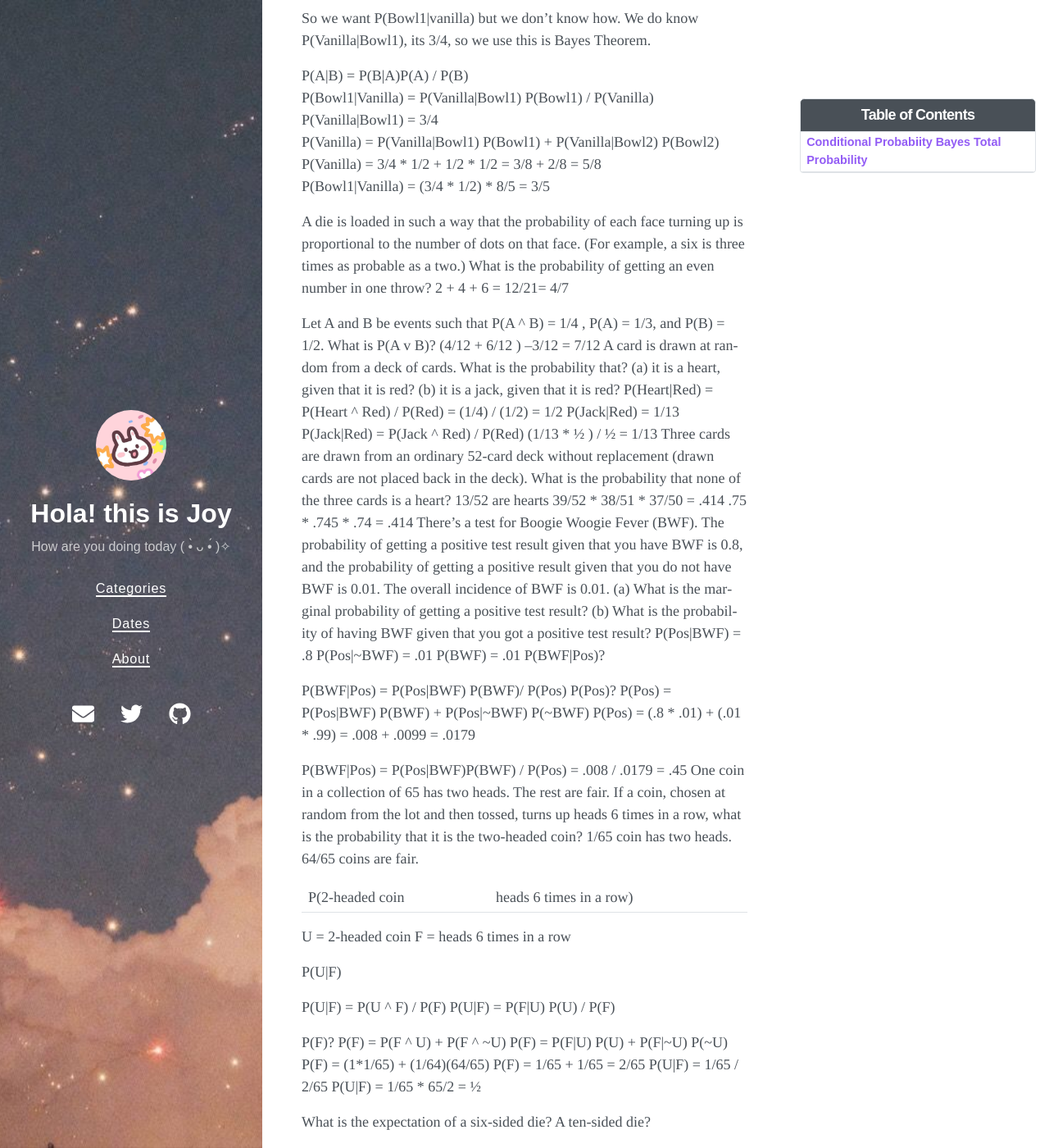
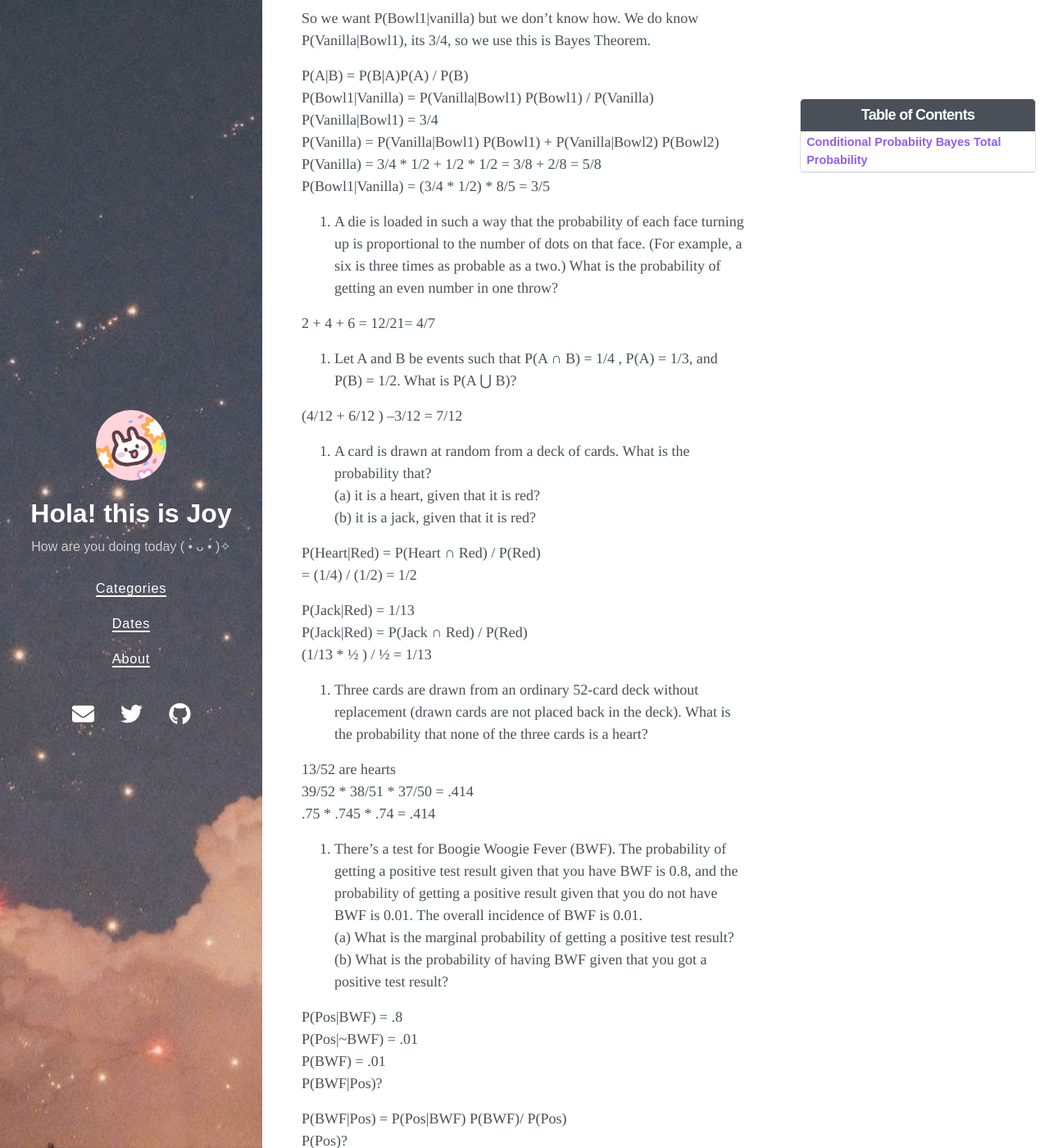
Before and after one commit to Joy3Luo/mathnotes, a Jekyll site: the page built from _posts/2021-01-23-enpm808w.md, in a window 1280 px wide and 1400 px high, scrolled down 2412 px. Shown: the whole window at 82% size. Built offline with Jekyll 4.4.1, drawn with Linux system fonts in a browser that asks for light colours; nearby versions of some CDN libraries; some of the changed lines change nothing that is shown; some of the changed text lies outside the part shown.

Commit message:
Update 2021-01-23-enpm808w.md

```diff
--- a/_posts/2021-01-23-enpm808w.md
+++ b/_posts/2021-01-23-enpm808w.md
@@ -79,7 +79,7 @@
 
 Suppose we have a partition B1, B2..BK then any event A is a union of its parts:
 
-A = (A ∩ B1) ∪  (A ∩ B2) ∪  … (A ∩ BK)<br/>
+A = (A ∩ B1) ⋃  (A ∩ B2) ⋃  … (A ∩ BK)<br/>
 P(A) = P(A ∩ B1) + (A ∩ B2) + … (A ∩ BK)<br/>
 P(A) = P(A\|B1) P(B1) + P(A\|B2) P(B2) + … P(A\|BK)P(K) (Apply Multiplicative Rule)
 
@@ -135,58 +135,72 @@
 P(Bowl1\|Vanilla) = (3/4 * 1/2) * 8/5 = 3/5<br/>
 
 
+1. A die is loaded in such a way that the probability of each face turning up is proportional to the number of dots on that face. (For example, a six is three times as probable as a two.) What is the probability of getting an even number in one throw?
 
-A die is loaded in such a way that the probability of each face turning up is proportional to the number of dots on that face. (For example, a six is three times as probable as a two.) What is the probability of getting an even number in one throw?
- 2 +  4  + 6 = 12/21= 4/7
+2 +  4  + 6 = 12/21= 4/7
 
-Let A and B be events such that P(A ^ B) = 1/4 , P(A) = 1/3, and P(B) = 1/2. What is P(A v B)?
+2. Let A and B be events such that P(A ∩ B) = 1/4 , P(A) = 1/3, and P(B) = 1/2. What is P(A ⋃ B)?
+
 (4/12 + 6/12 ) –3/12  = 7/12
-A card is drawn at random from a deck of cards. What is the probability that? (a) it is a heart, given that it is red? (b) it is a jack, given that it is red?
-P(Heart\|Red) = P(Heart ^ Red) / P(Red)
-= (1/4) / (1/2) = 1/2
-P(Jack\|Red) = 1/13
-P(Jack\|Red) = P(Jack ^ Red) / P(Red)
-(1/13 * ½ ) / ½ = 1/13
-Three cards are drawn from an ordinary 52-card deck without replacement (drawn cards are not placed back in the deck). What is the probability that none of the three cards is a heart?
-13/52 are hearts
-39/52 * 38/51 * 37/50 = .414
-.75 * .745 * .74 = .414
-There’s a test for Boogie Woogie Fever (BWF). The probability of getting a positive test result given that you have BWF is 0.8, and the probability of getting a positive result given that you do not have BWF is 0.01. The overall incidence of BWF is 0.01. (a) What is the marginal probability of getting a positive test result?
-(b) What is the probability of having BWF given that you got a positive test result?
-P(Pos\|BWF) = .8
-P(Pos|~BWF) = .01
-P(BWF) = .01
-P(BWF\|Pos)?
 
-P(BWF\|Pos) = P(Pos\|BWF) P(BWF)/ P(Pos)
-P(Pos)?
-P(Pos) = P(Pos\|BWF) P(BWF) + P(Pos|~BWF) P(~BWF)
-P(Pos) = (.8 * .01)   + (.01 * .99) = .008 + .0099 = .0179
+3. A card is drawn at random from a deck of cards. What is the probability that? <br/>
+(a) it is a heart, given that it is red?<br/>
+(b) it is a jack, given that it is red?<br/>
 
-P(BWF\|Pos) = P(Pos\|BWF)P(BWF) / P(Pos) = .008 / .0179 = .45
-One coin in a collection of 65 has two heads. The rest are fair. If a coin, chosen at random from the lot and then tossed, turns up heads 6 times in a row, what is the probability that it is the two-headed coin?
-1/65 coin has two heads.
-64/65 coins are fair.
+P(Heart\|Red) = P(Heart ∩ Red) / P(Red)<br/>
+= (1/4) / (1/2) = 1/2<br/>
 
-P(2-headed coin | heads 6 times in a row)
+P(Jack\|Red) = 1/13<br/>
+P(Jack\|Red) = P(Jack ∩ Red) / P(Red)<br/>
+(1/13 * ½ ) / ½ = 1/13<br/>
 
-U = 2-headed coin
-F = heads 6 times in a row
+4. Three cards are drawn from an ordinary 52-card deck without replacement (drawn cards are not placed back in the deck). What is the probability that none of the three cards is a heart?<br/>
 
-P(U\|F)
+13/52 are hearts<br/>
+39/52 * 38/51 * 37/50 = .414<br/>
+.75 * .745 * .74 = .414<br/>
 
-P(U\|F) = P(U ^ F) / P(F)
-P(U\|F) = P(F\|U) P(U) / P(F)
+5. There’s a test for Boogie Woogie Fever (BWF). The probability of getting a positive test result given that you have BWF is 0.8, and the probability of getting a positive result given that you do not have BWF is 0.01. The overall incidence of BWF is 0.01. <br/>
+(a) What is the marginal probability of getting a positive test result?<br/>
+(b) What is the probability of having BWF given that you got a positive test result?<br/>
 
-P(F)?
-P(F) = P(F ^ U) + P(F ^ ~U)
-P(F) = P(F\|U) P(U) + P(F|~U) P(~U)
-P(F) = (1*1/65) + (1/64)(64/65)
-P(F) = 1/65 + 1/65 = 2/65
-P(U\|F) = 1/65 / 2/65
-P(U\|F) = 1/65 * 65/2 = ½
+P(Pos\|BWF) = .8<br/>
+P(Pos|~BWF) = .01<br/>
+P(BWF) = .01<br/>
+P(BWF\|Pos)?<br/>
 
-What is the expectation of a six-sided die? A ten-sided die?
+P(BWF\|Pos) = P(Pos\|BWF) P(BWF)/ P(Pos)<br/>
+P(Pos)?<br/>
+P(Pos) = P(Pos\|BWF) P(BWF) + P(Pos|~BWF) P(~BWF)<br/>
+P(Pos) = (.8 * .01)   + (.01 * .99) = .008 + .0099 = .0179<br/>
 
-1(1/6) + 2(1/6) … 6(1/6) = 3.5
-1(1/10) + 2(1/10) … 10(1/10) = 5.5
+P(BWF\|Pos) = P(Pos\|BWF)P(BWF) / P(Pos) = .008 / .0179 = .45<br/>
+
+
+6. One coin in a collection of 65 has two heads. The rest are fair. If a coin, chosen at random from the lot and then tossed, turns up heads 6 times in a row, what is the probability that it is the two-headed coin?
+
+1/65 coin has two heads.<br/>
+64/65 coins are fair.<br/>
+
+P(2-headed coin | heads 6 times in a row)<br/>
+
+U = 2-headed coin<br/>
+F = heads 6 times in a row<br/>
+
+P(U\|F)<br/>
+
+P(U\|F) = P(U ∩ F) / P(F)<br/>
+P(U\|F) = P(F\|U) P(U) / P(F)<br/>
+
+P(F)?<br/>
+P(F) = P(F ∩ U) + P(F ∩ ~U)<br/>
+P(F) = P(F\|U) P(U) + P(F|~U) P(~U)<br/>
+P(F) = (1*1/65) + (1/64)(64/65)<br/>
+P(F) = 1/65 + 1/65 = 2/65<br/>
+P(U\|F) = 1/65 / 2/65<br/>
+P(U\|F) = 1/65 * 65/2 = ½<br/>
+
+7. What is the expectation of a six-sided die? A ten-sided die?
+
+1(1/6) + 2(1/6) … 6(1/6) = 3.5<br/>
+1(1/10) + 2(1/10) … 10(1/10) = 5.5<br/>
```
